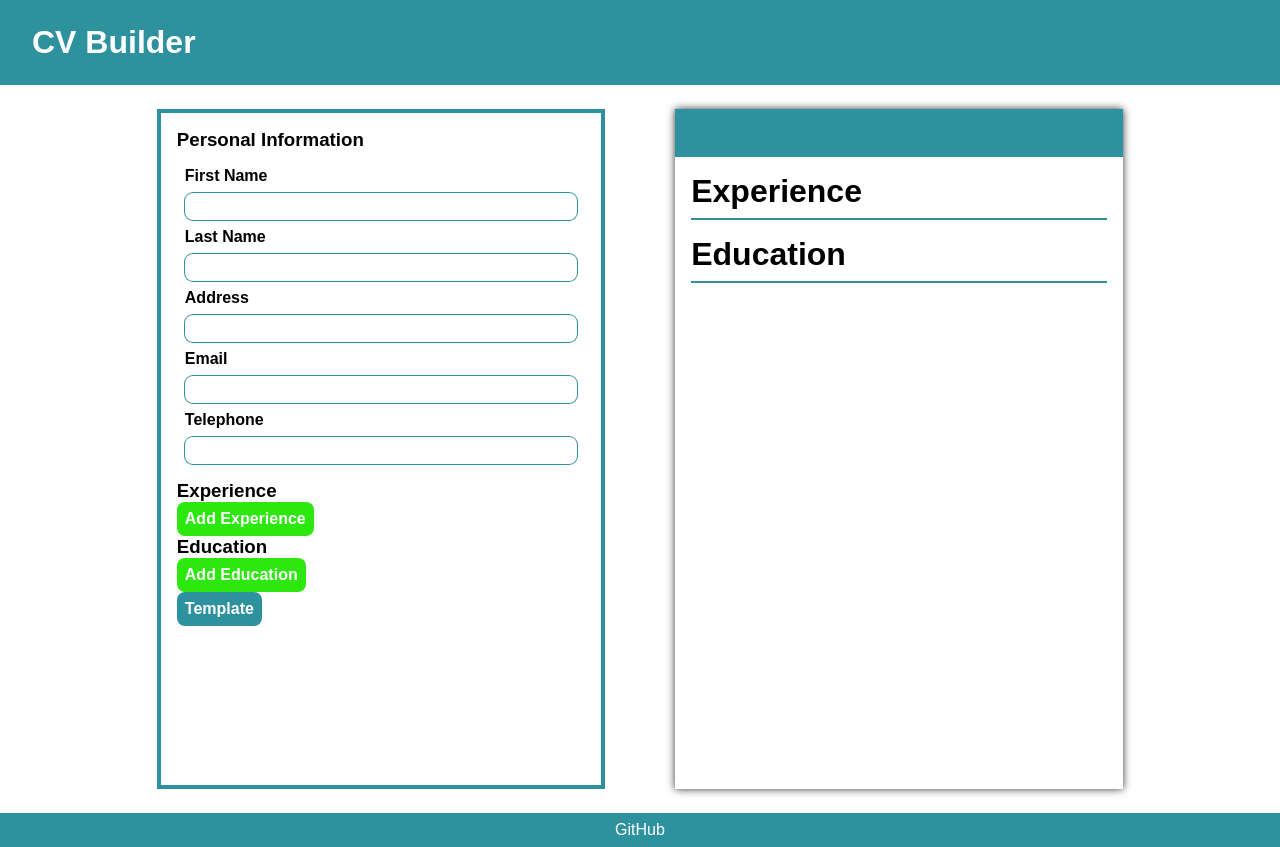
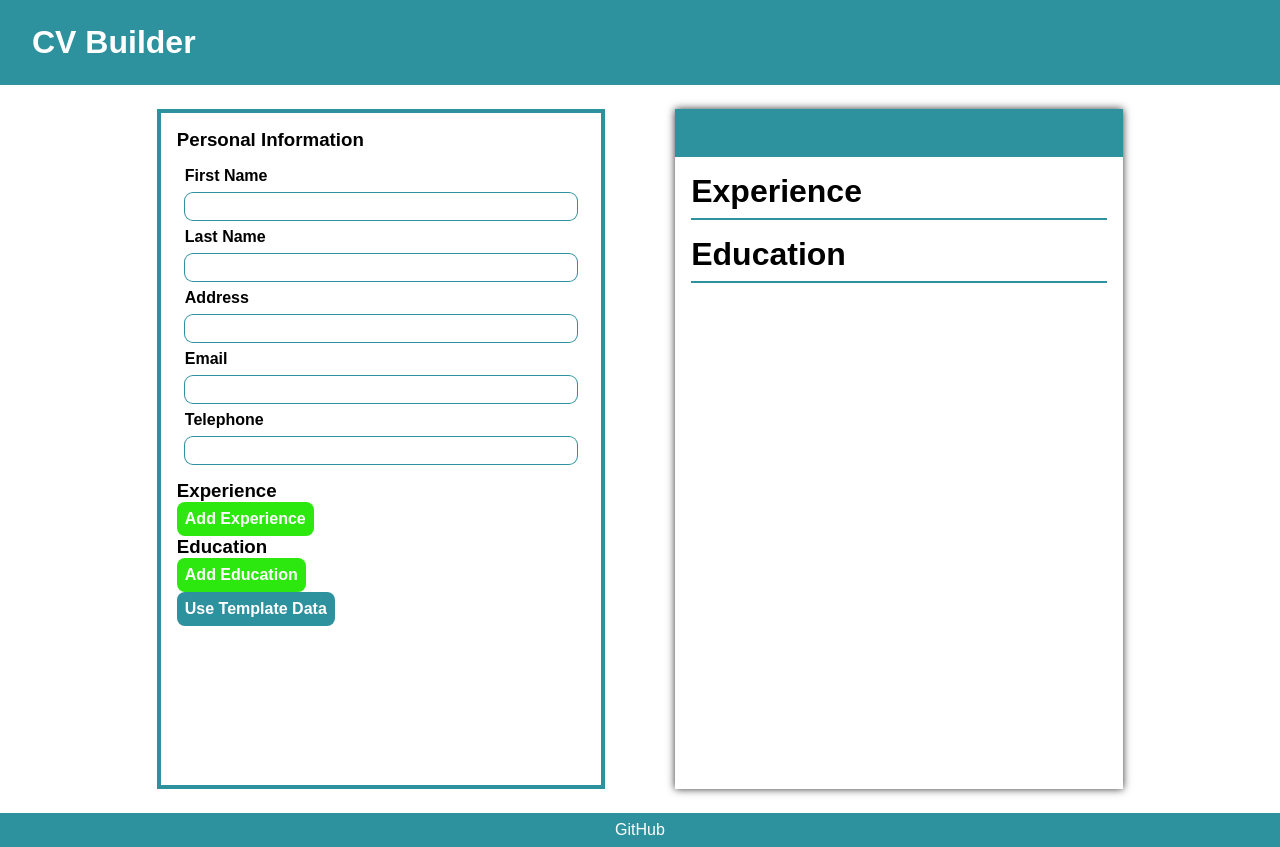
Before and after one commit to bkwong315/cv-application, a React app: page / in a window 1280 px wide. Built offline with nearby package versions, Linux system fonts and the light colour scheme; the HTML template or start-up script is replaced by a standard one.

Commit message:
Add containers to cv-builder elements and update template btn text

```diff
--- a/src/App.tsx
+++ b/src/App.tsx
@@ -131,11 +131,14 @@ class App extends React.Component<{}, UserInfo> {
         </header>
         <main>
           <div className='cv-builder'>
+            <div className='personal-info-container'>
               <h3>Personal Information</h3>
               <PersonalInfoEditor
                 defaultValues={this.state.personalInfo}
                 onChangeHandler={this.handlePersonalInfoChange}
               />
+            </div>
+            <div className='experience-container'>
               <h3>Experience</h3>
               <ExpEditor
                 experiences={this.state.experience}
@@ -143,6 +146,8 @@ class App extends React.Component<{}, UserInfo> {
                 handleDeleteExperience={this.handleDeleteExperience}
                 handleExperienceChange={this.handleExperienceChange}
               />
+            </div>
+            <div className='education-container'>
               <h3>Education</h3>
               <EducationEditor
                 education={this.state.education}
@@ -150,8 +155,9 @@ class App extends React.Component<{}, UserInfo> {
                 deleteHandler={this.handleDeleteEducation}
                 onChangeHandler={this.handleEducationChange}
               />
+            </div>
             <button className='template-btn' onClick={this.handleUseTemplate}>
-              Template
+              Use Template Data
             </button>
           </div>
           <CVPreview
```
Lines whose indentation alone changed are shown as unchanged.
